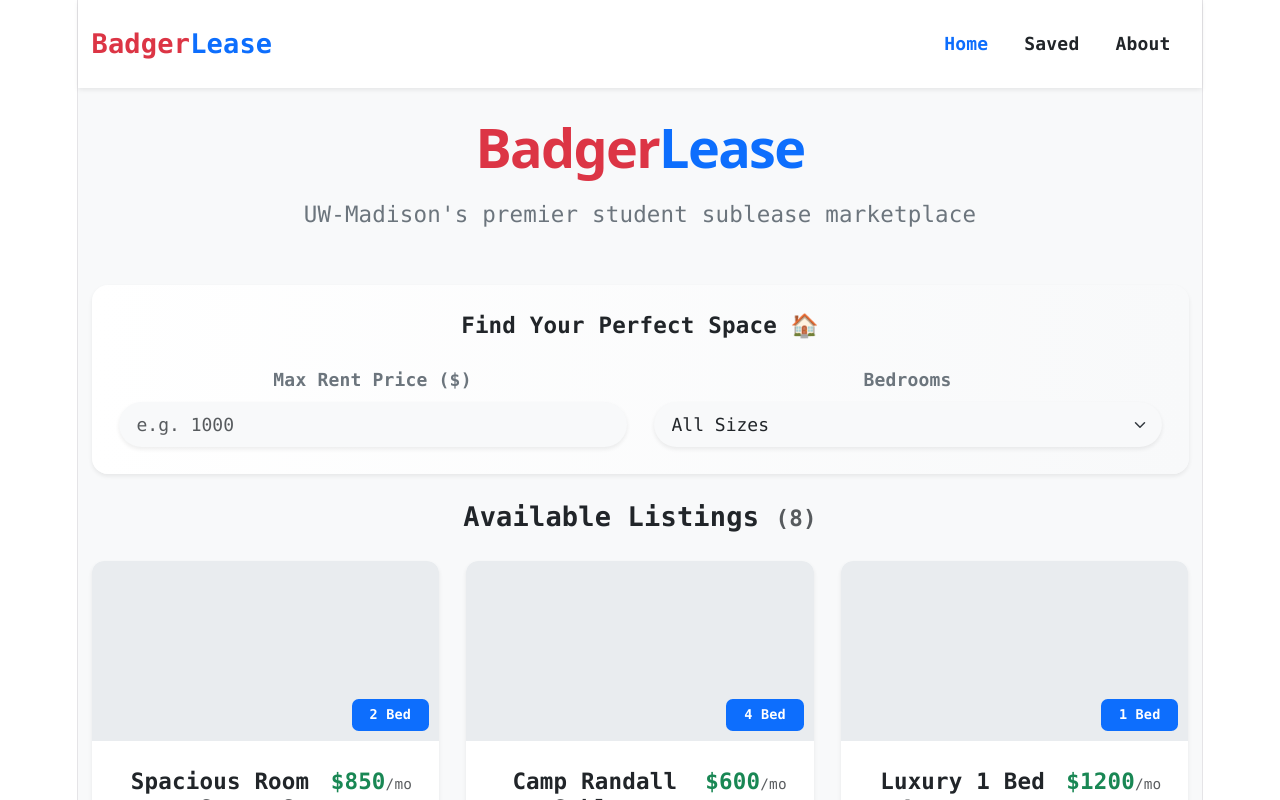
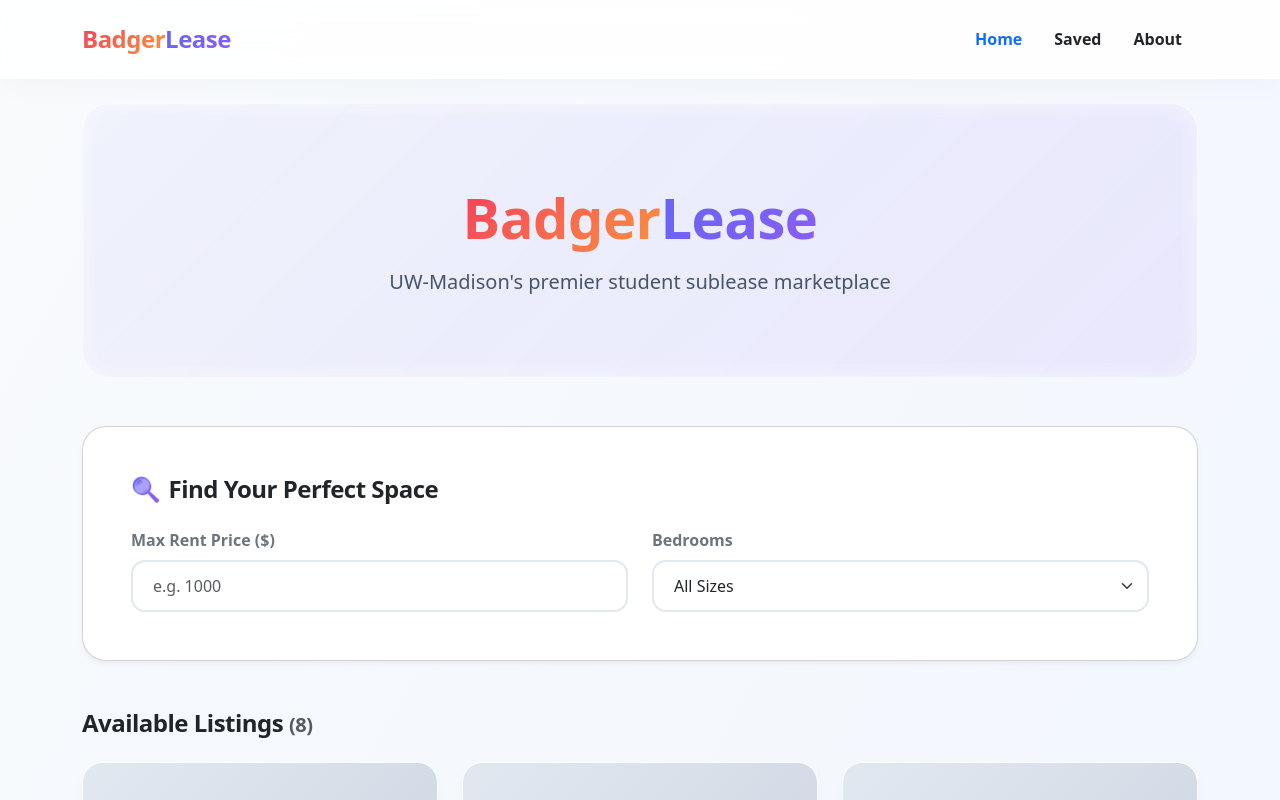
Before and after one commit to CS571-S26/p172, a React (Vite) app: page / in a window 1280 px wide. Shown: the top 800 px of the page. Built offline with nearby package versions, Linux system fonts and the light colour scheme.

Commit message:
Massive UI/UX redesign with premium aesthetic

```diff
--- a/src/App.jsx
+++ b/src/App.jsx
@@ -23,7 +23,7 @@
 
   return (
     <Router>
-      <div className="bg-light min-vh-100 font-monospace" style={{ fontFamily: "'Inter', sans-serif" }}>
+      <div className="min-vh-100 d-flex flex-column bg-transparent">
         <Navigation savedCount={savedListings.length} />
         <Routes>
           <Route
--- a/src/components/FilterPanel.jsx
+++ b/src/components/FilterPanel.jsx
@@ -11,9 +11,11 @@
     };
 
     return (
-        <Card className="mb-4 shadow-sm border-0" style={{ borderRadius: '16px', background: 'linear-gradient(to right, #ffffff, #f8f9fa)' }}>
-            <Card.Body className="p-4">
-                <h5 className="mb-4 fw-bold text-dark">Find Your Perfect Space 🏠</h5>
+        <Card className="mb-5 glass-panel" style={{ borderRadius: '24px' }}>
+            <Card.Body className="p-4 p-md-5">
+                <h4 className="mb-4 fw-bold text-dark d-flex align-items-center">
+                    <span className="me-2 text-gradient-primary">🔍</span> Find Your Perfect Space
+                </h4>
                 <Form>
                     <Row className="g-4">
                         <Col md={6}>
@@ -26,7 +28,7 @@
                                     onChange={handlePriceChange}
                                     min="0"
                                     step="50"
-                                    className="bg-light border-0 shadow-sm py-2 px-3 rounded-pill"
+                                    className="premium-input"
                                 />
                             </Form.Group>
                         </Col>
@@ -36,7 +38,7 @@
                                 <Form.Select
                                     value={filters.bedrooms}
                                     onChange={handleBedroomsChange}
-                                    className="bg-light border-0 shadow-sm py-2 px-3 rounded-pill cursor-pointer"
+                                    className="premium-input cursor-pointer"
                                 >
                                     <option value="All">All Sizes</option>
                                     <option value="1">1 Bedroom</option>
--- a/src/components/HomePage.jsx
+++ b/src/components/HomePage.jsx
@@ -97,11 +97,11 @@
     return (
         <div className="pt-4 pb-5">
             <Container>
-                <div className="mb-5 text-center">
-                    <h1 className="fw-bolder text-primary mb-3" style={{ fontSize: '3rem' }}>
-                        <span className="text-danger">Badger</span>Lease
+                <div className="hero-section mb-5">
+                    <h1 className="fw-bolder mb-3" style={{ fontSize: '3.5rem' }}>
+                        <span className="text-gradient-danger">Badger</span><span className="text-gradient-primary">Lease</span>
                     </h1>
-                    <p className="text-secondary fs-5 mb-0">UW-Madison's premier student sublease marketplace</p>
+                    <p className="fs-5 mb-0" style={{ color: '#475569', fontWeight: 500 }}>UW-Madison's premier student sublease marketplace</p>
                 </div>
 
                 <FilterPanel filters={filters} onFilterChange={setFilters} />
--- a/src/components/ListingCard.jsx
+++ b/src/components/ListingCard.jsx
@@ -3,23 +3,23 @@
 
 const ListingCard = ({ listing, onSave, isSaved }) => {
   return (
-    <Card className="h-100 shadow-sm border-0" style={{ borderRadius: '12px', overflow: 'hidden' }}>
-      <div style={{ height: '180px', backgroundColor: '#e9ecef', position: 'relative' }}>
-          <div style={{ position: 'absolute', bottom: '10px', right: '10px' }}>
-              <Badge bg="primary" className="fw-semibold px-3 py-2">{listing.bedrooms} Bed</Badge>
+    <Card className="h-100 premium-card">
+      <div className="premium-image-container" style={{ height: '200px' }}>
+        <div style={{ position: 'absolute', bottom: '12px', right: '12px' }}>
+          <Badge className="premium-badge shadow-sm">{listing.bedrooms} Bed</Badge>
         </div>
       </div>
       <Card.Body className="d-flex flex-column p-4">
-        <div className="d-flex justify-content-between align-items-start mb-2">
-            <Card.Title className="fw-bold mb-0 text-dark fs-5">{listing.title}</Card.Title>
-            <h5 className="text-success mb-0 fw-bold ms-2">${listing.price}<span className="text-muted fw-normal" style={{fontSize: '0.8rem'}}>/mo</span></h5>
+        <div className="d-flex justify-content-between align-items-start mb-3">
+          <Card.Title className="fw-bold mb-0 text-dark fs-4">{listing.title}</Card.Title>
+          <h5 className="mb-0 fw-bold ms-3" style={{ color: '#6366f1' }}>${listing.price}<span className="text-muted fw-normal" style={{ fontSize: '0.8rem' }}>/mo</span></h5>
         </div>
         <Card.Text className="text-secondary mb-3">
           📍 {listing.location}
         </Card.Text>
         <div className="mb-4">
           {listing.amenities.map((amenity, index) => (
-            <Badge bg="light" text="dark" className="me-2 mb-2 p-2 border" key={index}>
+            <Badge bg="light" text="dark" className="me-2 mb-2 p-2 border border-2 rounded-pill fw-medium text-secondary" key={index}>
               {amenity}
             </Badge>
           ))}
@@ -27,7 +27,7 @@
         <div className="mt-auto">
           <Button
             variant={isSaved ? "outline-secondary" : "primary"}
-                className="w-100 fw-bold py-2 shadow-sm rounded-pill"
+            className={`w-100 ${isSaved ? "rounded-pill fw-bold" : "btn-premium"}`}
             onClick={() => onSave(listing)}
             disabled={isSaved}
           >
--- a/src/components/Navigation.jsx
+++ b/src/components/Navigation.jsx
@@ -6,10 +6,10 @@
     const location = useLocation();
 
     return (
-        <Navbar bg="white" expand="lg" className="shadow-sm py-3" sticky="top">
+        <Navbar expand="lg" className="glass-nav py-3" sticky="top">
             <Container>
-                <Navbar.Brand as={Link} to="/" className="fw-bolder fs-4">
-                    <span className="text-danger">Badger</span><span className="text-primary">Lease</span>
+                <Navbar.Brand as={Link} to="/" className="fw-bolder fs-4" style={{ letterSpacing: '-0.5px' }}>
+                    <span className="text-gradient-danger">Badger</span><span className="text-gradient-primary">Lease</span>
                 </Navbar.Brand>
                 <Navbar.Toggle aria-controls="basic-navbar-nav" />
                 <Navbar.Collapse id="basic-navbar-nav">
--- a/src/index.css
+++ b/src/index.css
@@ -1,111 +1,145 @@
+@import url('https://fonts.googleapis.com/css2?family=Outfit:wght@300;400;500;600;700;800&display=swap');
+
 :root {
-  --text: #6b6375;
-  --text-h: #08060d;
-  --bg: #fff;
-  --border: #e5e4e7;
-  --code-bg: #f4f3ec;
-  --accent: #aa3bff;
-  --accent-bg: rgba(170, 59, 255, 0.1);
-  --accent-border: rgba(170, 59, 255, 0.5);
-  --social-bg: rgba(244, 243, 236, 0.5);
-  --shadow:
-    rgba(0, 0, 0, 0.1) 0 10px 15px -3px, rgba(0, 0, 0, 0.05) 0 4px 6px -2px;
+  --primary-gradient: linear-gradient(135deg, #6366f1 0%, #8b5cf6 100%);
+  --danger-gradient: linear-gradient(135deg, #f43f5e 0%, #rose-500 100%);
+  --bg-gradient: linear-gradient(to bottom right, #f8fafc, #eff6ff);
 
-  --sans: system-ui, 'Segoe UI', Roboto, sans-serif;
-  --heading: system-ui, 'Segoe UI', Roboto, sans-serif;
-  --mono: ui-monospace, Consolas, monospace;
+  --glass-bg: rgba(255, 255, 255, 0.7);
+  --glass-border: rgba(255, 255, 255, 0.5);
 
-  font: 18px/145% var(--sans);
-  letter-spacing: 0.18px;
-  color-scheme: light dark;
-  color: var(--text);
-  background: var(--bg);
-  font-synthesis: none;
-  text-rendering: optimizeLegibility;
-  -webkit-font-smoothing: antialiased;
-  -moz-osx-font-smoothing: grayscale;
+  --shadow-sm: 0 1px 2px 0 rgba(0, 0, 0, 0.05);
+  --shadow-premium: 0 20px 25px -5px rgba(0, 0, 0, 0.1), 0 10px 10px -5px rgba(0, 0, 0, 0.04);
+  --shadow-hover: 0 25px 30px -5px rgba(0, 0, 0, 0.15), 0 15px 10px -5px rgba(0, 0, 0, 0.08);
 
-  @media (max-width: 1024px) {
-    font-size: 16px;
-  }
-}
-
-@media (prefers-color-scheme: dark) {
-  :root {
-    --text: #9ca3af;
-    --text-h: #f3f4f6;
-    --bg: #16171d;
-    --border: #2e303a;
-    --code-bg: #1f2028;
-    --accent: #c084fc;
-    --accent-bg: rgba(192, 132, 252, 0.15);
-    --accent-border: rgba(192, 132, 252, 0.5);
-    --social-bg: rgba(47, 48, 58, 0.5);
-    --shadow:
-      rgba(0, 0, 0, 0.4) 0 10px 15px -3px, rgba(0, 0, 0, 0.25) 0 4px 6px -2px;
-  }
-
-  #social .button-icon {
-    filter: invert(1) brightness(2);
-  }
+  --transition-smooth: all 0.4s cubic-bezier(0.4, 0, 0.2, 1);
+  --border-radius-lg: 20px;
+  --border-radius-xl: 28px;
 }
 
 body {
   margin: 0;
+  font-family: 'Outfit', sans-serif;
+  background: var(--bg-gradient);
+  color: #1e293b;
+  min-height: 100vh;
 }
 
-#root {
-  width: 1126px;
-  max-width: 100%;
-  margin: 0 auto;
-  text-align: center;
-  border-inline: 1px solid var(--border);
-  min-height: 100svh;
-  display: flex;
-  flex-direction: column;
-  box-sizing: border-box;
+/* Glassmorphism Classes */
+.glass-panel {
+  background: var(--glass-bg);
+  backdrop-filter: blur(12px);
+  -webkit-backdrop-filter: blur(12px);
+  border: 1px solid var(--glass-border);
+  box-shadow: 0 4px 6px -1px rgba(0, 0, 0, 0.05);
 }
 
-h1,
-h2 {
-  font-family: var(--heading);
-  font-weight: 500;
-  color: var(--text-h);
+.glass-nav {
+  background: rgba(255, 255, 255, 0.85) !important;
+  backdrop-filter: blur(16px);
+  -webkit-backdrop-filter: blur(16px);
+  border-bottom: 1px solid rgba(255, 255, 255, 0.6);
+  box-shadow: 0 4px 30px rgba(0, 0, 0, 0.03);
 }
 
-h1 {
-  font-size: 56px;
-  letter-spacing: -1.68px;
-  margin: 32px 0;
-  @media (max-width: 1024px) {
-    font-size: 36px;
-    margin: 20px 0;
-  }
-}
-h2 {
-  font-size: 24px;
-  line-height: 118%;
-  letter-spacing: -0.24px;
-  margin: 0 0 8px;
-  @media (max-width: 1024px) {
-    font-size: 20px;
-  }
-}
-p {
-  margin: 0;
+/* Premium Card hover effects */
+.premium-card {
+  transition: var(--transition-smooth);
+  border-radius: var(--border-radius-lg) !important;
+  border: 1px solid rgba(255,255,255,0.8) !important;
+  background: white;
+  box-shadow: 0 10px 15px -3px rgba(0, 0, 0, 0.05);
+  overflow: hidden;
 }
 
-code,
-.counter {
-  font-family: var(--mono);
-  display: inline-flex;
-  border-radius: 4px;
-  color: var(--text-h);
+.premium-card:hover {
+  transform: translateY(-8px);
+  box-shadow: var(--shadow-hover);
 }
 
-code {
-  font-size: 15px;
-  line-height: 135%;
-  padding: 4px 8px;
-  background: var(--code-bg);
+.premium-image-container {
+  overflow: hidden;
+  position: relative;
+  background: linear-gradient(135deg, #e2e8f0, #cbd5e1);
 }
+
+/* Badge styling */
+.premium-badge {
+  background: var(--primary-gradient) !important;
+  color: white !important;
+  border: none !important;
+  box-shadow: 0 4px 6px rgba(99, 102, 241, 0.3) !important;
+  letter-spacing: 0.5px;
+  padding: 8px 16px !important;
+  border-radius: 12px !important;
+  font-weight: 600 !important;
+}
+
+/* Primary Button */
+.btn-premium {
+  background: var(--primary-gradient) !important;
+  border: none !important;
+  color: white !important;
+  border-radius: 16px !important;
+  padding: 12px 24px !important;
+  font-weight: 600 !important;
+  letter-spacing: 0.5px;
+  transition: var(--transition-smooth) !important;
+  box-shadow: 0 4px 15px rgba(99, 102, 241, 0.3) !important;
+}
+
+.btn-premium:hover {
+  transform: translateY(-2px);
+  box-shadow: 0 8px 20px rgba(99, 102, 241, 0.4) !important;
+}
+
+/* Gradients text */
+.text-gradient-primary {
+  background: var(--primary-gradient);
+  -webkit-background-clip: text;
+  -webkit-text-fill-color: transparent;
+  background-clip: text;
+  color: transparent;
+}
+
+.text-gradient-danger {
+  background: linear-gradient(135deg, #f43f5e 0%, #fb923c 100%);
+  -webkit-background-clip: text;
+  -webkit-text-fill-color: transparent;
+  background-clip: text;
+  color: transparent;
+}
+
+/* Typography refinements */
+h1, h2, h3, h4, h5, h6 {
+  font-weight: 700;
+  letter-spacing: -0.5px;
+}
+
+/* Inputs / Form controls */
+.form-control.premium-input, .form-select.premium-input {
+  border-radius: 14px;
+  padding: 12px 20px;
+  border: 2px solid #e2e8f0;
+  transition: var(--transition-smooth);
+  background-color: rgba(255, 255, 255, 0.9);
+}
+
+.form-control.premium-input:focus, .form-select.premium-input:focus {
+  border-color: #8b5cf6;
+  box-shadow: 0 0 0 4px rgba(139, 92, 246, 0.1);
+  background-color: white;
+}
+
+/* Fancy Hero */
+.hero-section {
+  position: relative;
+  border-radius: var(--border-radius-xl);
+  overflow: hidden;
+  padding: 80px 40px;
+  margin-bottom: 40px;
+  background: linear-gradient(135deg, rgba(99, 102, 241, 0.05) 0%, rgba(139, 92, 246, 0.1) 100%);
+  border: 1px solid rgba(255, 255, 255, 0.6);
+  box-shadow: inset 0 0 20px rgba(255,255,255,0.5);
+  text-align: center;
+}
```
Also changed, not shown: src/App.css (+1 -184 lines), src/components/AboutPage.jsx (+8 -6 lines), src/components/ContactForm.jsx (+7 -7 lines), src/components/SavedPage.jsx (+17 -14 lines). Lines whose indentation alone changed are shown as unchanged.
